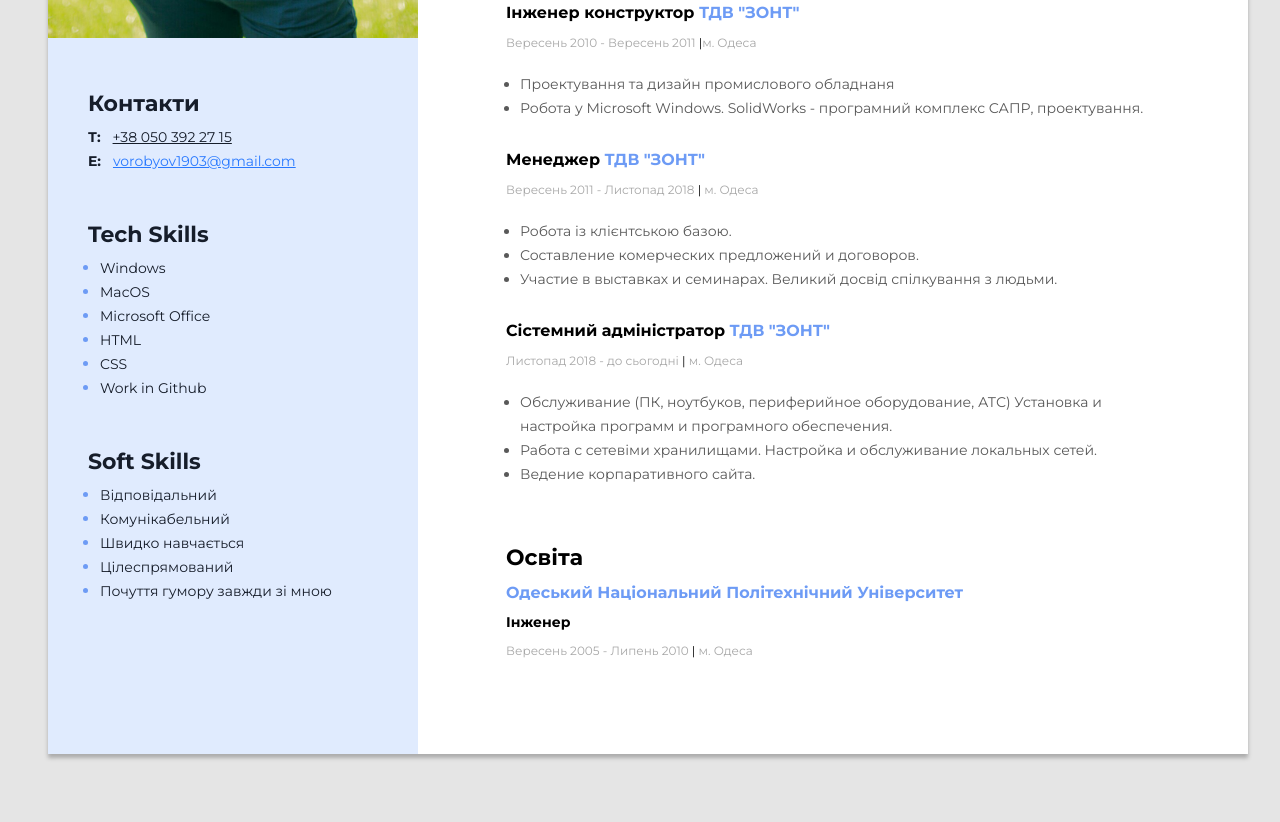
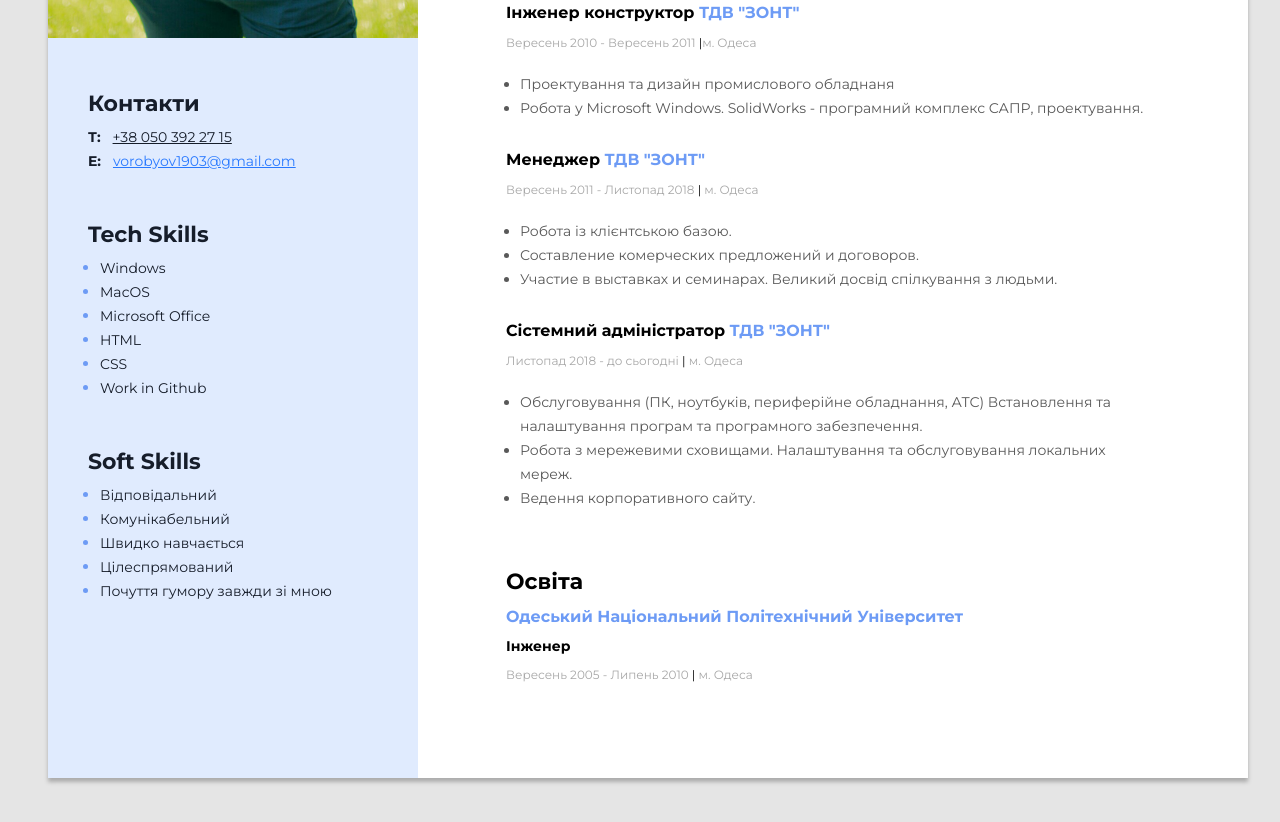
Before and after one commit to Vorobole/Resume, a plain HTML site: page index.html in a window 1280 px wide. Shown: the part 605-1427 px from the top of the page. Drawn offline with Linux system fonts and the light colour scheme.

Commit message:
final update

```diff
--- a/index.html
+++ b/index.html
@@ -130,14 +130,15 @@
             </p>
             <ul class="work-duties-list">
               <li class="work-duties">
-                Обслуживание (ПК, ноутбуков, периферийное оборудование, АТС)
-                Установка и настройка программ и програмного обеспечения.
+                Обслуговування (ПК, ноутбуків, периферійне обладнання, АТС)
+                Встановлення та налаштування програм та програмного
+                забезпечення.
               </li>
               <li class="work-duties">
-                Работа с сетевіми хранилищами. Настройка и обслуживание
-                локальных сетей.
+                Робота з мережевими сховищами. Налаштування та обслуговування
+                локальних мереж.
               </li>
-              <li class="work-duties">Ведение корпаративного сайта.</li>
+              <li class="work-duties">Ведення корпоративного сайту.</li>
             </ul>
           </div>
         </div>
```
